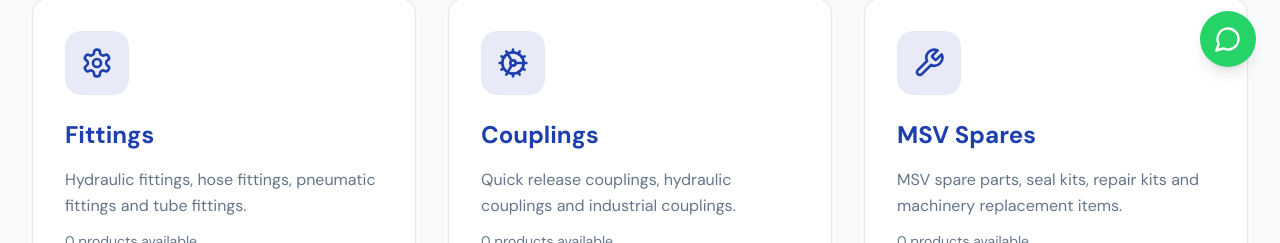
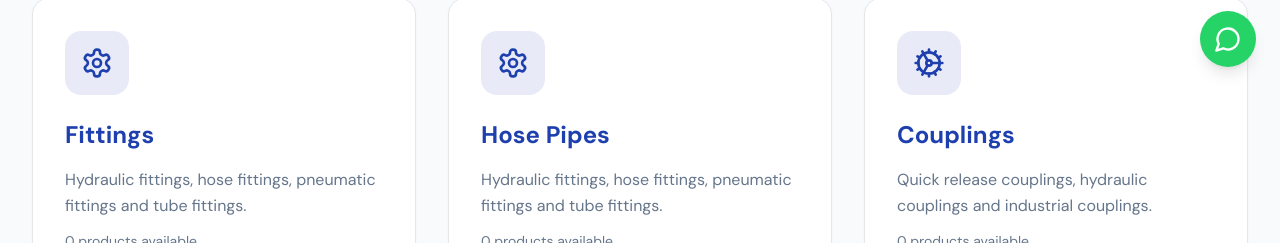
Before and after one commit to ravichhimpa04-lab/mrapex-industrial, a React (Vite) app in the folder apps/web/: page /products in a window 1280 px wide. Shown: the part 709-952 px from the top of the page. Built offline with nearby package versions, Linux system fonts and the light colour scheme; no server answers; the HTML template or start-up script is replaced by a standard one.

Commit message:
new categories add

```diff
--- a/apps/web/src/pages/ProductsPage.jsx
+++ b/apps/web/src/pages/ProductsPage.jsx
@@ -28,6 +28,7 @@ const fixedCategories = [
   'Pumps',
   'Valves',
   'Fittings',
+  'Hose Pipes',
   'Couplings',
   'MSV Spares',
   'Other Machinery Items',
@@ -40,6 +41,11 @@ const categoryMeta = {
       'Volvo machinery parts, engine parts, hydraulic parts and replacement spares.',
   },
   Fittings: {
+    icon: Settings,
+    description:
+      'Hydraulic fittings, hose fittings, pneumatic fittings and tube fittings.',
+  },
+  'Hose Pipes': {
     icon: Settings,
     description:
       'Hydraulic fittings, hose fittings, pneumatic fittings and tube fittings.',
```
